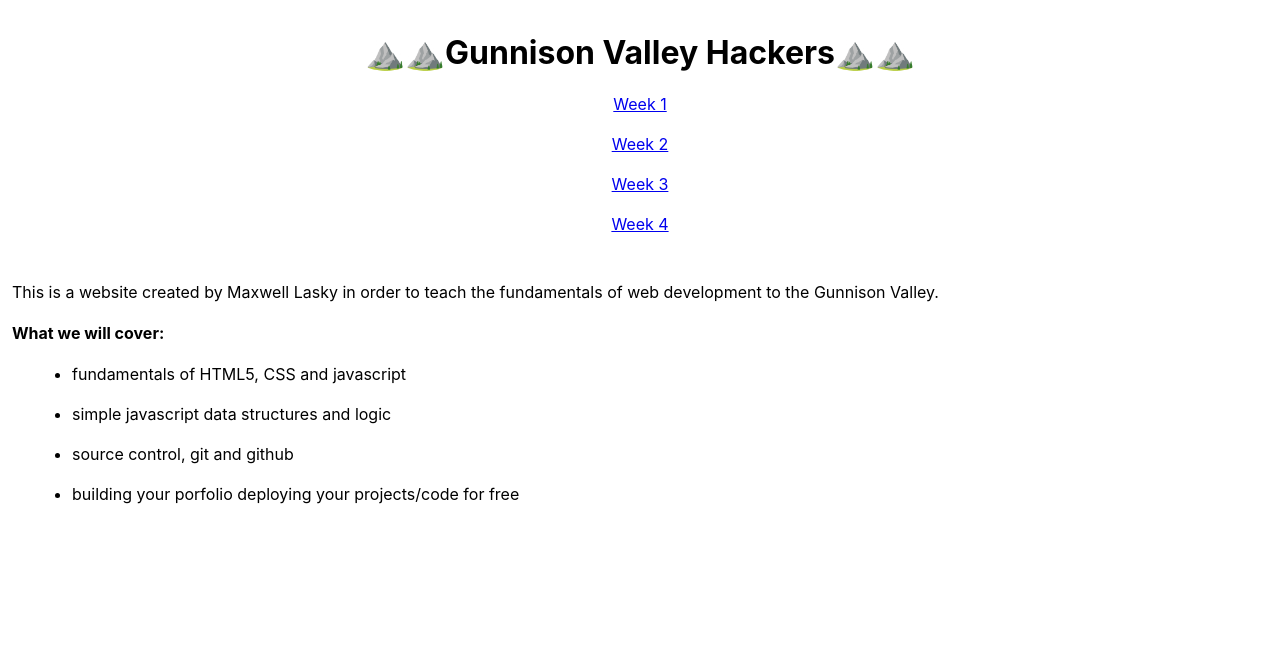
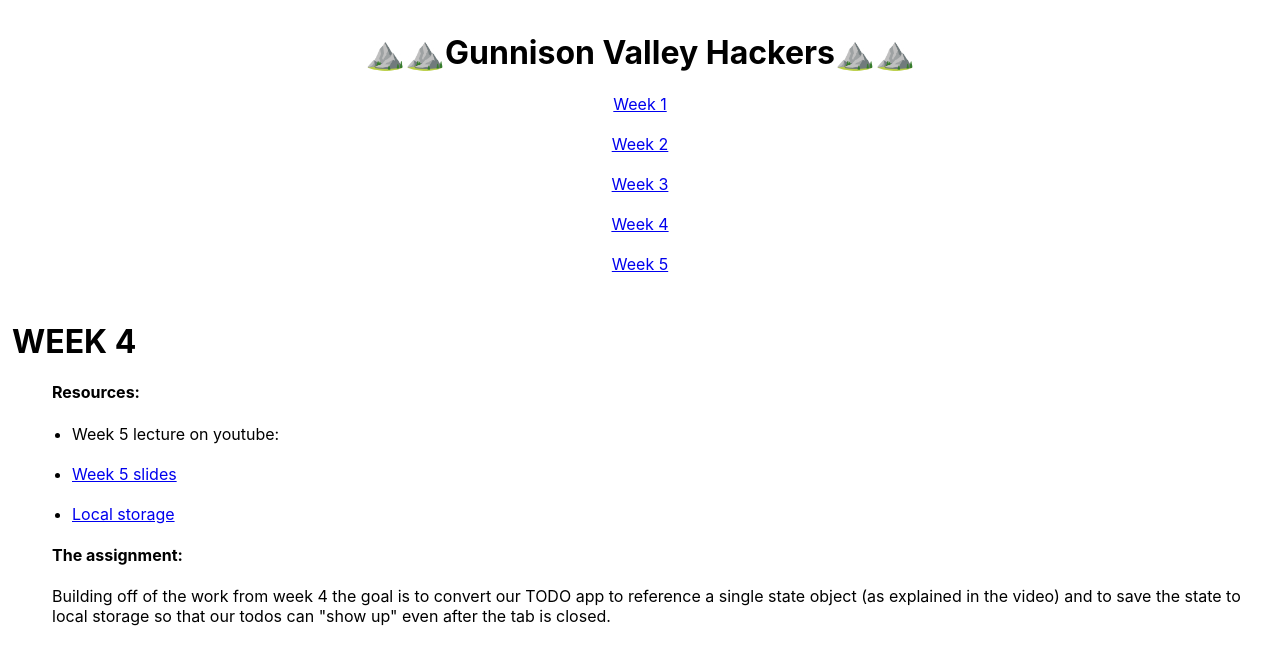
Before and after one commit to comountainclimber/gunnison-valley-hackers, a React (Create React App) app: page /gunnison-valley-hackers/week-5 in a window 1280 px wide. Shown: the top 664 px of the page. Built offline with nearby package versions, Linux system fonts and the light colour scheme.

Commit message:
Adds Week5 page

```diff
--- a/src/App.js
+++ b/src/App.js
@@ -1,6 +1,7 @@
 import React from "react";
 import { BrowserRouter as Router, Switch, Route, Link } from "react-router-dom";
 
+import Week5 from "./pages/Week5";
 import Week4 from "./pages/Week4";
 import Week3 from "./pages/Week3";
 import Week2 from "./pages/Week2";
@@ -17,6 +18,7 @@ function App() {
       <Router basename="/gunnison-valley-hackers">
         <Navigation />
         <Switch>
+          <Route path="/week-5" component={() => <Week5 />} />
           <Route path="/week-4" component={() => <Week4 />} />
           <Route path="/week-3" component={() => <Week3 />} />
           <Route path="/week-2" component={() => <Week2 />} />
--- a/src/components/Navigation.js
+++ b/src/components/Navigation.js
@@ -14,5 +14,7 @@ export default () => (
     <Link to="/week-3">Week 3</Link>
     <br />
     <Link to="/week-4">Week 4</Link>
+    <br />
+    <Link to="/week-5">Week 5</Link>
   </div>
 );
--- /dev/null
+++ b/src/pages/Week5.js
@@ -0,0 +1,43 @@
+import React from "react";
+import YouTube from "react-youtube";
+
+import mock from "../assets/week4/TODO_LIST.png";
+
+export default () => (
+  <>
+    <h1 class="week-number"> Week 4 </h1>
+
+    <ul>
+      <h4>Resources:</h4>
+      <li>
+        Week 5 lecture on youtube: <YouTube videoId="V258UTWVyAw" />
+      </li>
+      <li>
+        <a
+          href="https://docs.google.com/presentation/d/1NAt2RKCQwJimsicm3PglahbkowmSfiIkYoZW0Mmqq5c/edit?usp=sharing"
+          target="_blank"
+        >
+          Week 5 slides
+        </a>
+      </li>
+      <li>
+        <a
+          href="https://developer.mozilla.org/en-US/docs/Web/API/Window/localStorage"
+          target="_blank"
+        >
+          Local storage
+        </a>{" "}
+      </li>
+    </ul>
+
+    <ul>
+      <h4> The assignment: </h4>
+      <div>
+        Building off of the work from week 4 the goal is to convert our TODO app
+        to reference a single state object (as explained in the video) and to
+        save the state to local storage so that our todos can "show up" even
+        after the tab is closed.
+      </div>
+    </ul>
+  </>
+);
```
